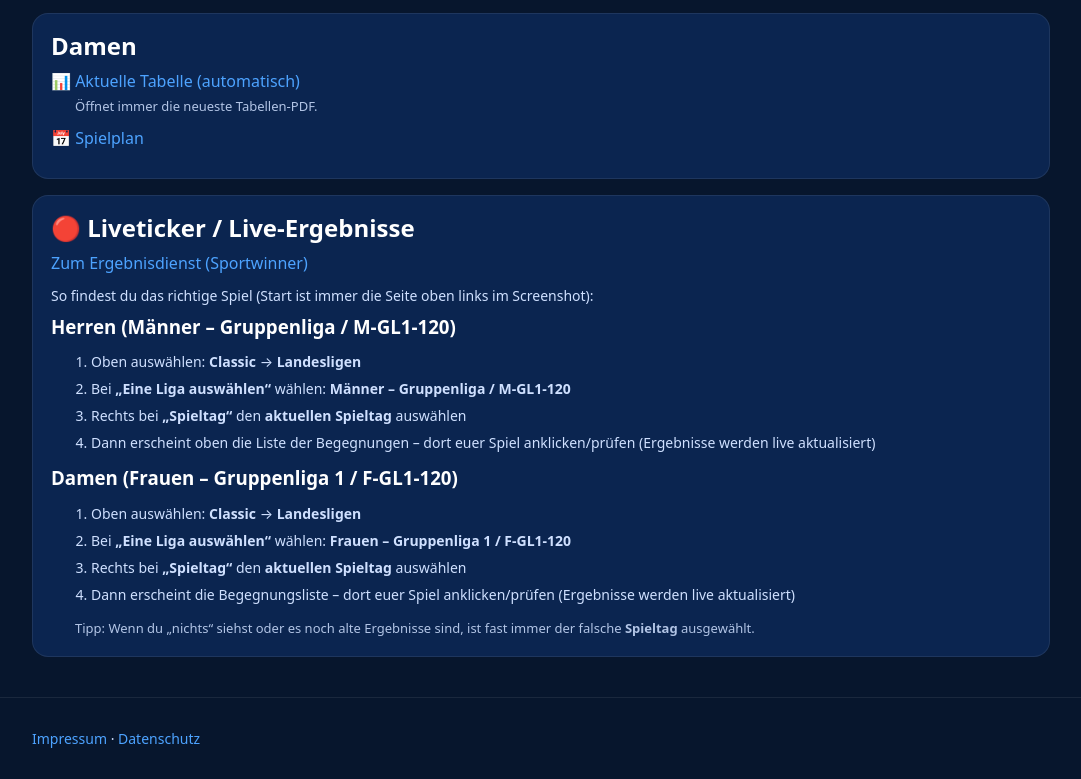
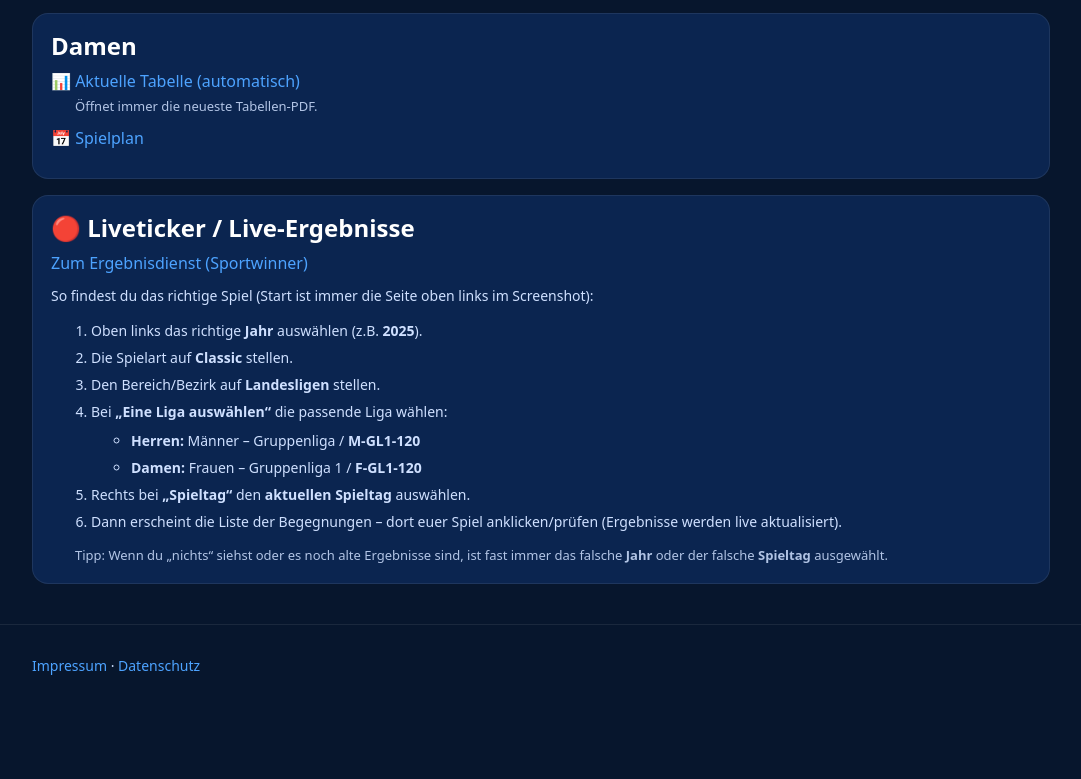
Before and after one commit to bhashelios/ksvvab, a plain HTML site: page aktuelles/index.html in a window 1280 px wide. Shown: the part 400-1179 px from the top of the page, without its empty margins (99-1180 px from the left). After the commit the page ends 1106 px from the top, so only its background shows below. Drawn offline with Linux system fonts and the light colour scheme.

Commit message:
description changed

```diff
--- a/aktuelles/index.html
+++ b/aktuelles/index.html
@@ -70,27 +70,27 @@
         </a>
       </p>
 
-      <p class="small">So findest du das richtige Spiel (Start ist immer die Seite oben links im Screenshot):</p>
+     <p class="small">So findest du das richtige Spiel (Start ist immer die Seite oben links im Screenshot):</p>
 
-      <h3>Herren (Männer – Gruppenliga / M-GL1-120)</h3>
-      <ol class="small">
-        <li>Oben auswählen: <strong>Classic</strong> → <strong>Landesligen</strong></li>
-        <li>Bei <strong>„Eine Liga auswählen“</strong> wählen: <strong>Männer – Gruppenliga / M-GL1-120</strong></li>
-        <li>Rechts bei <strong>„Spieltag“</strong> den <strong>aktuellen Spieltag</strong> auswählen</li>
-        <li>Dann erscheint oben die Liste der Begegnungen – dort euer Spiel anklicken/prüfen (Ergebnisse werden live aktualisiert)</li>
-      </ol>
+<ol class="small">
+  <li>Oben links das richtige <strong>Jahr</strong> auswählen (z.B. <strong>2025</strong>).</li>
+  <li>Die Spielart auf <strong>Classic</strong> stellen.</li>
+  <li>Den Bereich/Bezirk auf <strong>Landesligen</strong> stellen.</li>
+  <li>Bei <strong>„Eine Liga auswählen“</strong> die passende Liga wählen:
+    <ul>
+      <li><strong>Herren:</strong> Männer – Gruppenliga / <strong>M-GL1-120</strong></li>
+      <li><strong>Damen:</strong> Frauen – Gruppenliga 1 / <strong>F-GL1-120</strong></li>
+    </ul>
+  </li>
+  <li>Rechts bei <strong>„Spieltag“</strong> den <strong>aktuellen Spieltag</strong> auswählen.</li>
+  <li>Dann erscheint die Liste der Begegnungen – dort euer Spiel anklicken/prüfen (Ergebnisse werden live aktualisiert).</li>
+</ol>
 
-      <h3>Damen (Frauen – Gruppenliga 1 / F-GL1-120)</h3>
-      <ol class="small">
-        <li>Oben auswählen: <strong>Classic</strong> → <strong>Landesligen</strong></li>
-        <li>Bei <strong>„Eine Liga auswählen“</strong> wählen: <strong>Frauen – Gruppenliga 1 / F-GL1-120</strong></li>
-        <li>Rechts bei <strong>„Spieltag“</strong> den <strong>aktuellen Spieltag</strong> auswählen</li>
-        <li>Dann erscheint die Begegnungsliste – dort euer Spiel anklicken/prüfen (Ergebnisse werden live aktualisiert)</li>
-      </ol>
+<p class="small hint">
+  Tipp: Wenn du „nichts“ siehst oder es noch alte Ergebnisse sind, ist fast immer das falsche <strong>Jahr</strong>
+  oder der falsche <strong>Spieltag</strong> ausgewählt.
+</p>
 
-      <p class="small hint">
-        Tipp: Wenn du „nichts“ siehst oder es noch alte Ergebnisse sind, ist fast immer der falsche <strong>Spieltag</strong> ausgewählt.
-      </p>
     </div>
 
   </main>
```
